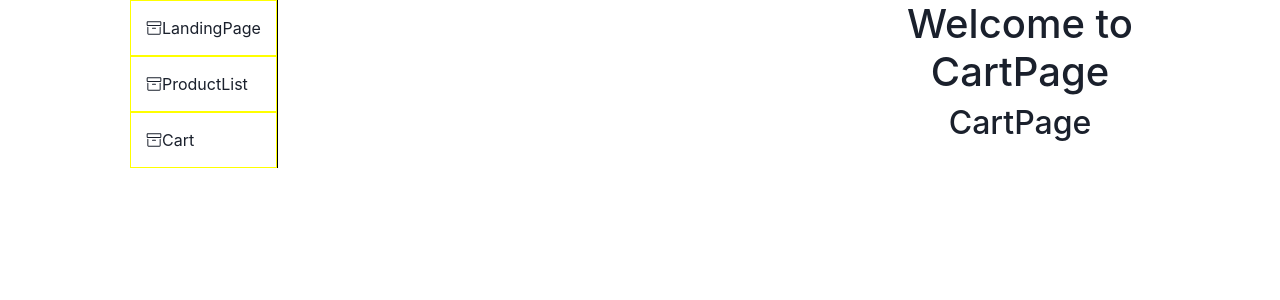
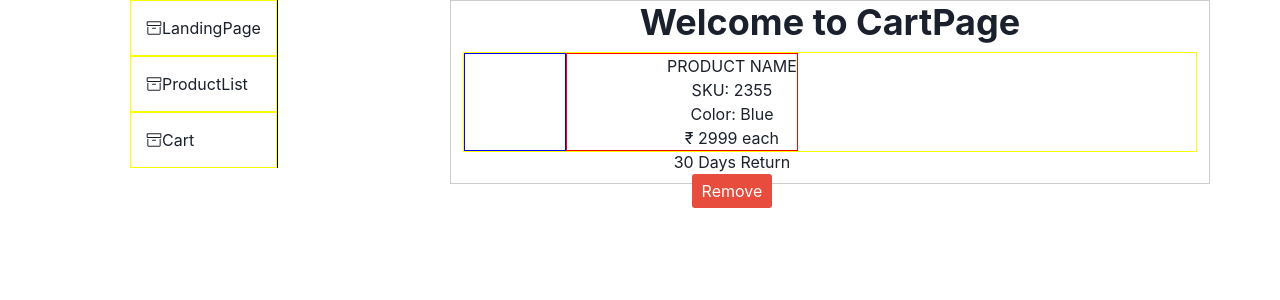
Before and after one commit to Namaumbo/ecommence-app, a React (Create React App) app: page /cart-page in a window 1280 px wide. Shown: the top 300 px of the page. Built offline with nearby package versions, Linux system fonts and the light colour scheme.

Commit message:
feature : horizontal card

```diff
--- a/src/App.css
+++ b/src/App.css
@@ -2,6 +2,9 @@
   text-align: center;
 }
 
+.col-8{
+  border: 1px solid #ccc;
+}
 .App-logo {
   height: 40vmin;
   pointer-events: none;
--- a/src/App.js
+++ b/src/App.js
@@ -13,10 +13,10 @@ const Layout = () => {
     <React.Fragment>
       <div className="container text-center">
         <div className="row">
-          <div className="col-8">
+          <div className="col-4">
             <SidebarComponent />
           </div>
-          <div className="col-4">
+          <div className="col-8">
             <Outlet />
           </div>
         </div>
--- /dev/null
+++ b/src/components/cardComponent/CardComponent.js
@@ -0,0 +1,46 @@
+import React from "react";
+import {
+  Stack,
+  CardBody,
+  Heading,
+  Text,
+  Divider,
+  Card,
+  Image,
+  ButtonGroup,
+  Button,
+  CardFooter,
+} from "@chakra-ui/react";
+
+export default function CardComponent() {
+  return (
+    <React.Fragment>
+      <Card maxW="sm">
+        <CardBody>
+          <Image
+            src="https://images.unsplash.com/photo-1555041469-a586c61ea9bc?ixlib=rb-4.0.3&ixid=MnwxMjA3fDB8MHxwaG90by1wYWdlfHx8fGVufDB8fHx8&auto=format&fit=crop&w=1770&q=80"
+            alt="Green double couch with wooden legs"
+            borderRadius="lg"
+          />
+          <Stack mt="6" spacing="3">
+            <Heading size="md">Living room Sofa</Heading>
+            <Text color="blue.600" fontSize="2xl">
+              $450
+            </Text>
+          </Stack>
+        </CardBody>
+        <Divider />
+        <CardFooter>
+          <ButtonGroup spacing="2">
+            <Button variant="solid" colorScheme="blue">
+              Buy now
+            </Button>
+            <Button variant="ghost" colorScheme="blue">
+              Add to cart
+            </Button>
+          </ButtonGroup>
+        </CardFooter>
+      </Card>
+    </React.Fragment>
+  );
+}
--- /dev/null
+++ b/src/components/horizontalcardComponent/HorizontalCardComponent.js
@@ -0,0 +1,35 @@
+import React from "react";
+import {
+  Card,
+  Image,
+  Stack,
+  CardBody,
+  CardFooter,
+  Text,
+  Button,
+  Heading,
+} from "@chakra-ui/react";
+
+import "./horizontalComponent.css";
+export default function HorizontalCardComponent() {
+  return (
+    <React.Fragment>
+      <div className="product-details">
+        <div className="product-image">
+          {/* <img
+            src={`${process.env.PUBLIC_URL}/photo.avif`}
+            alt="Green double couch with wooden legs"
+          /> */}
+        </div>
+        <div className="product-info">
+          <div className="product-name">PRODUCT NAME</div>
+          <div className="product-sku">SKU: 2355</div>
+          <div className="product-color">Color: Blue</div>
+          <div className="product-price">₹ 2999 each</div>
+          <div className="product-return">30 Days Return</div>
+          <button className="remove-btn">Remove</button>
+        </div>
+      </div>
+    </React.Fragment>
+  );
+}
--- /dev/null
+++ b/src/components/horizontalcardComponent/horizontalComponent.css
@@ -0,0 +1,76 @@
+/* #product-name {
+    color: #dbb358;
+    font-size: 35px
+}
+
+
+.product-details {
+    display: flex;
+    align-items: center;
+    background-color: #f8f8f8;
+    padding: 10px;
+    border-radius: 5px;
+}
+
+.product-image {
+    width: 100px;
+    height: 100px;
+    margin-right: 20px;
+}
+
+.product-image img {
+    max-width: 100%;
+    max-height: 100%;
+}
+
+.product-info {
+    flex: 1;
+}
+
+.product-name {
+    font-weight: bold;
+    font-size: 18px;
+    margin-bottom: 5px;
+}
+
+.product-sku,
+.product-color,
+.product-price,
+.product-shipping,
+.product-return {
+    margin-bottom: 5px;
+}*/
+
+.remove-btn {
+    background-color: #e74c3c;
+    color: #fff;
+    border: none;
+    padding: 5px 10px;
+    border-radius: 3px;
+    cursor: pointer;
+}
+
+.product-image {
+    border: 1px solid blue;
+    padding-left: 100px;
+}
+
+.product-image img {
+    width: 40%;
+    border: 1px solid blue;
+    padding-left: 100px;
+
+}
+
+.product-info {
+    border: 1px solid red;
+    padding-left: 100px;
+    /* width:60em ; */
+}
+
+.product-details {
+    border: 1px solid yellow;
+    display: flex;
+    width: 10;
+    height: 100px;
+}
--- a/src/pages/CartPage.js
+++ b/src/pages/CartPage.js
@@ -1,10 +1,11 @@
 import React from "react";
-
+import { Heading } from "@chakra-ui/react";
+import HorizontalCardComponent from "../components/horizontalcardComponent/HorizontalCardComponent";
 export default function CartPage() {
   return (
     <React.Fragment>
-      <h1>Welcome to CartPage</h1>
-      <h2>CartPage</h2>
+      <Heading>Welcome to CartPage</Heading>
+      <HorizontalCardComponent/>
     </React.Fragment>
   );
 }
--- a/src/pages/ProductListingPage.js
+++ b/src/pages/ProductListingPage.js
@@ -1,10 +1,12 @@
 import React from "react";
+import CardComponent from "../components/cardComponent/CardComponent";
 
 export default function ProductListingPage() {
   return (
     <React.Fragment>
       <h1>Welcome to Product Listing Page</h1>
       <h2>Product listing here</h2>
+      <CardComponent/>
     </React.Fragment>
   );
 }
```
Also changed, not shown: public/photo.avif (added), src/components/cardComponent/Card.css (added).
